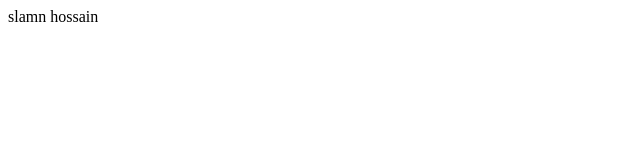
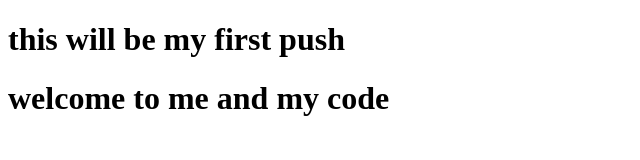
Before and after one commit to ocircleo/first-git-class, a plain HTML site: page indx.html in a window 1280 px wide. Shown: the whole page, without its empty margins (0-640 px from the left). Drawn offline with Linux system fonts and the light colour scheme.

Commit message:
first commit

```diff
--- a/indx.html
+++ b/indx.html
@@ -7,6 +7,7 @@
     <title>Document</title>
 </head>
 <body>
-    slamn hossain
+    <h1>this will be my first push</h1>
+    <h1>welcome to me and my code</h1>
 </body>
 </html>
```
